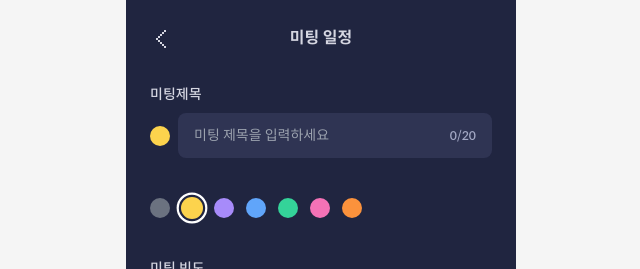
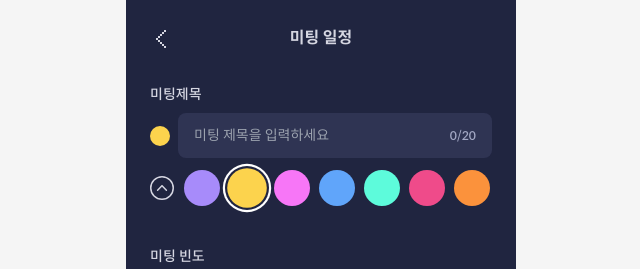
Before and after one commit to yamoyo/yamoyo_FE, a React (Vite) app: page /calendar/create-schedule in a window 1280 px wide. Both pictures are taken after a click on the button 479 px from the left and 135 px from the top of the page. Shown: the top 269 px of the page, without its empty margins (319-959 px from the left). Built offline with nearby package versions, Linux system fonts and the light colour scheme; no server answers.

Commit message:
미팅 일정 컬러 색상 UI 디자인 시스템에 맞게 수정

```diff
--- a/src/entities/calendar/model/types.ts
+++ b/src/entities/calendar/model/types.ts
@@ -12,12 +12,12 @@ export interface Schedule {
 }
 
 export const SCHEDULE_COLORS = [
-  { id: 'gray', hex: '#6B7280', name: '회색' },
+  { id: 'purple', hex: '#A78BFA', name: '보라' },
   { id: 'yellow', hex: '#FCD34D', name: '노랑' },
-  { id: 'purple', hex: '#A78BFA', name: '보라' },
+  { id: 'palePink', hex: '#F776F7', name: '연분홍' },
   { id: 'blue', hex: '#60A5FA', name: '파랑' },
-  { id: 'green', hex: '#34D399', name: '초록' },
-  { id: 'pink', hex: '#F472B6', name: '분홍' },
+  { id: 'mint', hex: '#5DFBDB', name: '민트' },
+  { id: 'pink', hex: '#EF4B8A', name: '분홍' },
   { id: 'orange', hex: '#FB923C', name: '주황' },
 ] as const;
 
--- a/src/pages/home/calendar/create-schedule/index.tsx
+++ b/src/pages/home/calendar/create-schedule/index.tsx
@@ -1,7 +1,6 @@
 import { useState } from 'react';
 import TopBar from '@/shared/ui/header/TopBar';
 import {
-  ColorPicker,
   DateSection,
   DescriptionSection,
   FrequencySection,
@@ -63,17 +62,12 @@ export default function CreateSchedulePage() {
         <TitleSection
           selectedColor={selectedColor}
           titleLength={titleLength}
+          isColorPickerOpen={isColorPickerOpen}
           onToggleColorPicker={() => setIsColorPickerOpen((prev) => !prev)}
+          onSelectColor={(colorId) => setValue('color', colorId)}
           register={register}
           error={errors.title}
         />
-
-        {isColorPickerOpen && (
-          <ColorPicker
-            selectedColor={selectedColor}
-            onSelectColor={(colorId) => setValue('color', colorId)}
-          />
-        )}
 
         <FrequencySection
           scheduleType={scheduleType}
--- a/src/widgets/calendar/create-schedule/ColorPicker.tsx
+++ /dev/null
@@ -1,32 +0,0 @@
-import { SCHEDULE_COLORS } from '@/entities/calendar/model/types';
-
-interface ColorPickerProps {
-  selectedColor: string;
-  onSelectColor: (colorId: string) => void;
-}
-
-export default function ColorPicker({
-  selectedColor,
-  onSelectColor,
-}: ColorPickerProps) {
-  return (
-    <div>
-      <div className="flex gap-3">
-        {SCHEDULE_COLORS.map((color) => (
-          <button
-            key={color.id}
-            type="button"
-            onClick={() => onSelectColor(color.id)}
-            className={`h-5 w-5 rounded-full transition-all ${
-              selectedColor === color.id
-                ? 'scale-110 ring-2 ring-white ring-offset-2 ring-offset-[#202540]'
-                : ''
-            }`}
-            style={{ backgroundColor: color.hex }}
-            aria-label={`${color.name} 색상`}
-          />
-        ))}
-      </div>
-    </div>
-  );
-}
--- a/src/widgets/calendar/create-schedule/TitleSection.tsx
+++ b/src/widgets/calendar/create-schedule/TitleSection.tsx
@@ -7,7 +7,9 @@ import {
 interface TitleSectionProps {
   selectedColor: string;
   titleLength: number;
+  isColorPickerOpen: boolean;
   onToggleColorPicker: () => void;
+  onSelectColor: (colorId: string) => void;
   register: UseFormRegister<CreateScheduleFormData>;
   error?: FieldError;
 }
@@ -15,7 +17,9 @@ interface TitleSectionProps {
 export default function TitleSection({
   selectedColor,
   titleLength,
+  isColorPickerOpen,
   onToggleColorPicker,
+  onSelectColor,
   register,
   error,
 }: TitleSectionProps) {
@@ -54,6 +58,38 @@ export default function TitleSection({
           </span>
         </div>
       </div>
+      {isColorPickerOpen && (
+        <div className="mt-3 flex items-center gap-[10px]">
+          <button
+            type="button"
+            onClick={onToggleColorPicker}
+            className="h-6 w-6 shrink-0"
+            aria-label="색상 선택 닫기"
+          >
+            <img
+              src="/assets/icons/color-select.svg"
+              alt=""
+              className="h-6 w-6"
+            />
+          </button>
+          <div className="flex gap-[9px]">
+            {SCHEDULE_COLORS.map((color) => (
+              <button
+                key={color.id}
+                type="button"
+                onClick={() => onSelectColor(color.id)}
+                className={`h-9 w-9 rounded-full transition-all ${
+                  selectedColor === color.id
+                    ? 'scale-110 ring-2 ring-white ring-offset-2 ring-offset-[#202540]'
+                    : ''
+                }`}
+                style={{ backgroundColor: color.hex }}
+                aria-label={`${color.name} 색상`}
+              />
+            ))}
+          </div>
+        </div>
+      )}
       {error && <p className="mt-1 text-xs text-red-400">{error.message}</p>}
     </div>
   );
--- a/src/widgets/calendar/create-schedule/index.ts
+++ b/src/widgets/calendar/create-schedule/index.ts
@@ -1,5 +1,4 @@
 export { default as TitleSection } from './TitleSection';
-export { default as ColorPicker } from './ColorPicker';
 export { default as FrequencySection } from './FrequencySection';
 export { default as DescriptionSection } from './DescriptionSection';
 export { default as DateSection } from './DateSection';
```
Also changed, not shown: public/assets/icons/color-select.svg (added).
